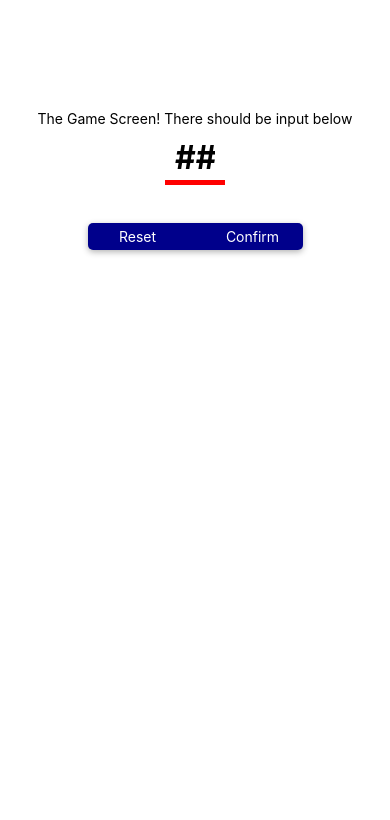
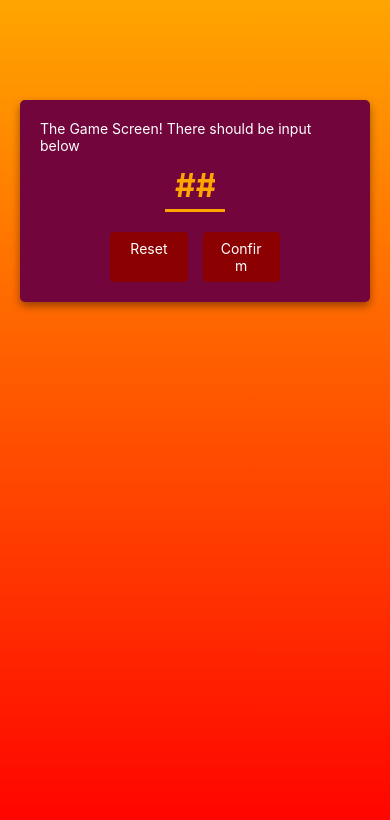
Before and after one commit to Erixun/TargetApp, a React Native app: screen / in a window 390 px wide. Shown: the top 820 px of the page. Built offline with nearby package versions, Linux system fonts and the light colour scheme.

Commit message:
stylings & color picker

```diff
--- a/App.tsx
+++ b/App.tsx
@@ -1,14 +1,18 @@
-import { StatusBar } from 'expo-status-bar';
-import { StyleSheet, Text, View } from 'react-native';
+import { StyleSheet, View } from 'react-native';
 import StartGameScreen from './screens/StartGameScreen';
+import { LinearGradient } from 'expo-linear-gradient';
 
 export default function App() {
   return (
-    <View>
+    <LinearGradient style={styles.rootScreen} colors={['orange', 'red']}>
       <StartGameScreen />
-    </View>
+    </LinearGradient>
   );
 }
 
 const styles = StyleSheet.create({
+  rootScreen: {
+    backgroundColor: '#431414',
+    flex: 1,
+  },
 });
--- a/components/PrimaryButton.tsx
+++ b/components/PrimaryButton.tsx
@@ -1,10 +1,21 @@
 import { ReactNode } from 'react';
-import { StyleSheet, Text, TouchableOpacity, View } from 'react-native';
+import {
+  Pressable,
+  StyleSheet,
+  Text,
+  TouchableOpacity,
+  View,
+} from 'react-native';
 
 const PrimaryButton = ({ children }: PrimaryButtonProps) => {
   return (
-    <View>
-      <Text style={styles.text}>{children}</Text>
+    <View style={styles.btnOuterContainer}>
+      <Pressable
+        android_ripple={{ color: 'grey' }}
+        style={({ pressed }) => pressed ? [styles.btnInnerContainer, styles.btnPressed] : styles.btnInnerContainer}
+      >
+        <Text style={styles.text}>{children}</Text>
+      </Pressable>
     </View>
   );
 };
@@ -12,15 +23,27 @@ const PrimaryButton = ({ children }: PrimaryButtonProps) => {
 export default PrimaryButton;
 
 const styles = StyleSheet.create({
+  btnOuterContainer: {
+    backgroundColor: 'darkred',
+    borderRadius: 4,
+    elevation: 2,
+    overflow: 'hidden',
+    flex: 1
+  },
+  btnInnerContainer: {
+    // width: 100,
+    paddingVertical: 8,
+    paddingHorizontal: 16,
+  },
+  btnPressed: {
+    opacity: 0.75
+  },
   text: {
-    textAlign: "center",
-    width: 100,
-    paddingVertical: 5,
-    paddingHorizontal: 15,
-    color: "white"
-  }
-})
+    textAlign: 'center',
+    color: 'white',
+  },
+});
 
 type PrimaryButtonProps = {
-  children: ReactNode
-}
+  children: ReactNode;
+};
--- a/package.json
+++ b/package.json
@@ -12,7 +12,8 @@
     "expo": "~48.0.15",
     "expo-status-bar": "~1.4.4",
     "react": "18.2.0",
-    "react-native": "0.71.8"
+    "react-native": "0.71.8",
+    "expo-linear-gradient": "~12.1.2"
   },
   "devDependencies": {
     "@babel/core": "^7.20.0",
--- a/screens/StartGameScreen.tsx
+++ b/screens/StartGameScreen.tsx
@@ -1,11 +1,31 @@
 import { View, Text, StyleSheet, TextInput } from 'react-native';
 import PrimaryButton from '../components/PrimaryButton';
+import { useState } from 'react';
 
 const StartGameScreen = (props: any) => {
+
+  const [number, setNumber] = useState('')
+
+  const handleInput = (value:any) => {
+    console.log(value)
+    if(isNaN(value)) return
+
+    setNumber(value)
+  }
+
   return (
-    <View style={styles.screen}>
-      <Text>The Game Screen! There should be input below</Text>
-      <TextInput style={styles.numberInput} keyboardType='number-pad' maxLength={2} placeholder='##' />
+    <View style={styles.inputContainer}>
+      <Text style={{color: "white"}}>The Game Screen! There should be input below</Text>
+      <TextInput
+        style={styles.numberInput}
+        keyboardType="number-pad"
+        maxLength={2}
+        placeholder="##"
+        autoCapitalize='none'
+        autoCorrect={false}
+        value={number}
+        onChangeText={handleInput}
+      />
       <View style={styles.buttonContainer}>
         <PrimaryButton>Reset</PrimaryButton>
         <PrimaryButton>Confirm</PrimaryButton>
@@ -17,42 +37,39 @@ const StartGameScreen = (props: any) => {
 export default StartGameScreen;
 
 const styles = StyleSheet.create({
-  screen: {
+  inputContainer: {
     marginTop: 100,
-    width: "100%",
-    // flex: 1,
-    padding: 10,
+    marginHorizontal: 20,
+    // width: "100%",
+    padding: 20,
     alignItems: 'center',
-    // backgroundColor: "purple",
-    color: "white"
-  },
-  numberInput: {
-    // flex: 1,
-    minHeight: 50,
-    fontSize: 32,
-    fontWeight: "bold",
-    textAlign: "center",
-    // backgroundColor: "black",
-    paddingHorizontal: 10,
-    marginVertical: 8,
-    width: 60,
-    borderStyle: "solid",
-    borderBottomWidth: 5,
-    borderColor: "red",
-  },
-  buttonContainer: {
-    backgroundColor: "darkblue",
-    color: "white",
-    flexDirection: 'row',
-    marginTop: 30,
-    gap: 15,
+    backgroundColor: '#72063c',
     borderRadius: 5,
     //ANDROID ONLY
     elevation: 5,
     //IOS ONLY
     shadowColor: 'black',
-    shadowOffset: { width: 0, height: 2},
-    shadowRadius: 6,
-    shadowOpacity: 0.3
+    shadowOffset: { width: 0, height: 4 },
+    shadowRadius: 8,
+    shadowOpacity: 0.4,
+  },
+  numberInput: {
+    color: 'orange',
+    minHeight: 50,
+    fontSize: 32,
+    fontWeight: 'bold',
+    textAlign: 'center',
+    paddingHorizontal: 10,
+    marginTop: 8,
+    width: 60,
+    borderStyle: 'solid',
+    borderBottomWidth: 3,
+    borderColor: 'orange',
+  },
+  buttonContainer: {
+    flexDirection: 'row',
+    marginTop: 20,
+    gap: 15,
+    borderRadius: 8,
   },
 });
```
Also changed, not shown: 1 other file (tests, documents, lock files or other folders).
